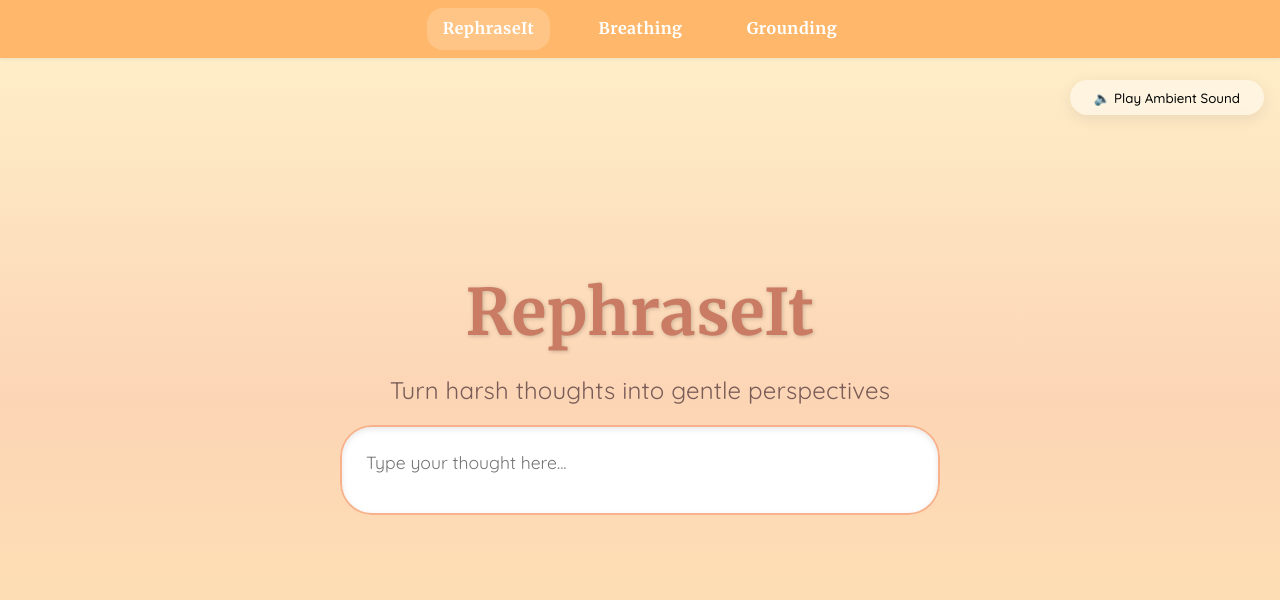
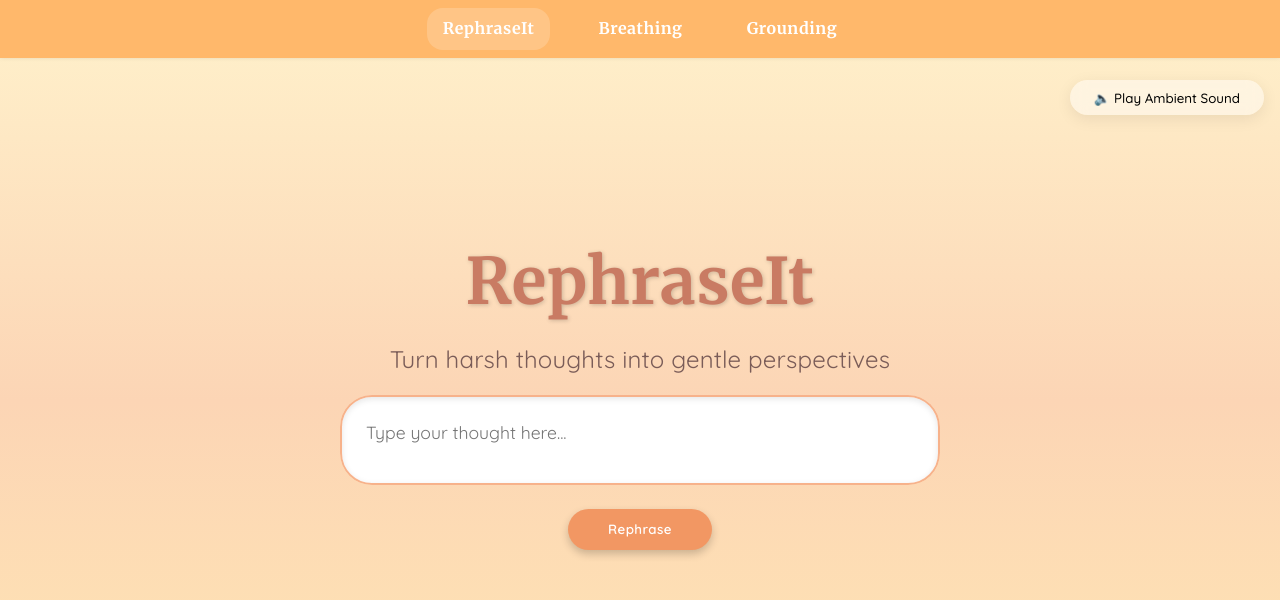
Before and after one commit to jordanoliver27/Hackathon-2025, a React (Vite) app in the folder my-react-app/: page / in a window 1280 px wide. Shown: the top 600 px of the page. Built offline with nearby package versions, Linux system fonts and the light colour scheme.

Commit message:
Update App.jsx
button back

```diff
--- a/my-react-app/src/App.jsx
+++ b/my-react-app/src/App.jsx
@@ -134,9 +134,9 @@ function App() {
               }}
             ></textarea>
 
-            {/* <button className="rephrase-btn" onClick={handleRephrase}>
+            <button className="rephrase-btn" onClick={handleRephrase}>
               Rephrase
-            </button> */}
+            </button>
           </>
         )}
 
```
